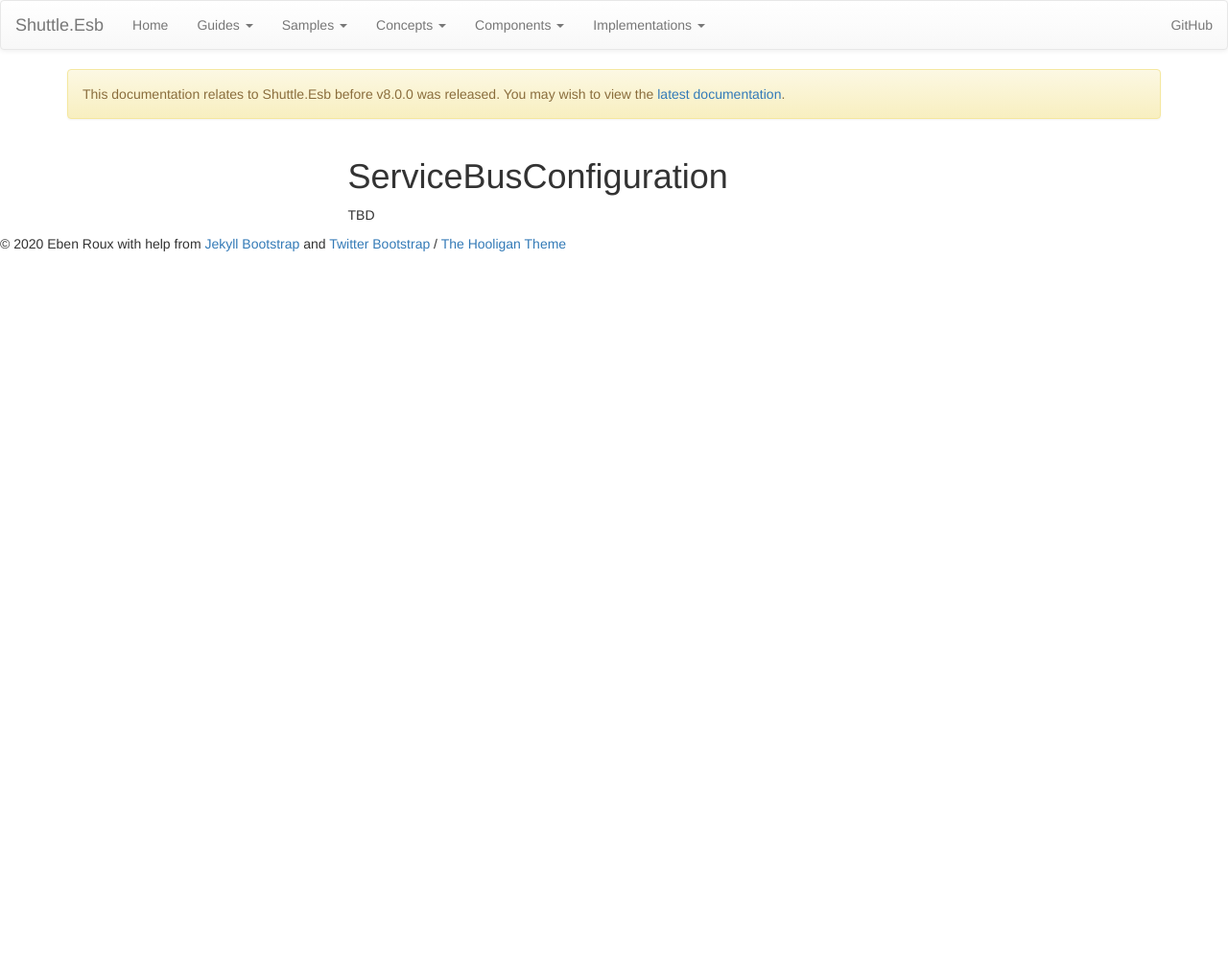
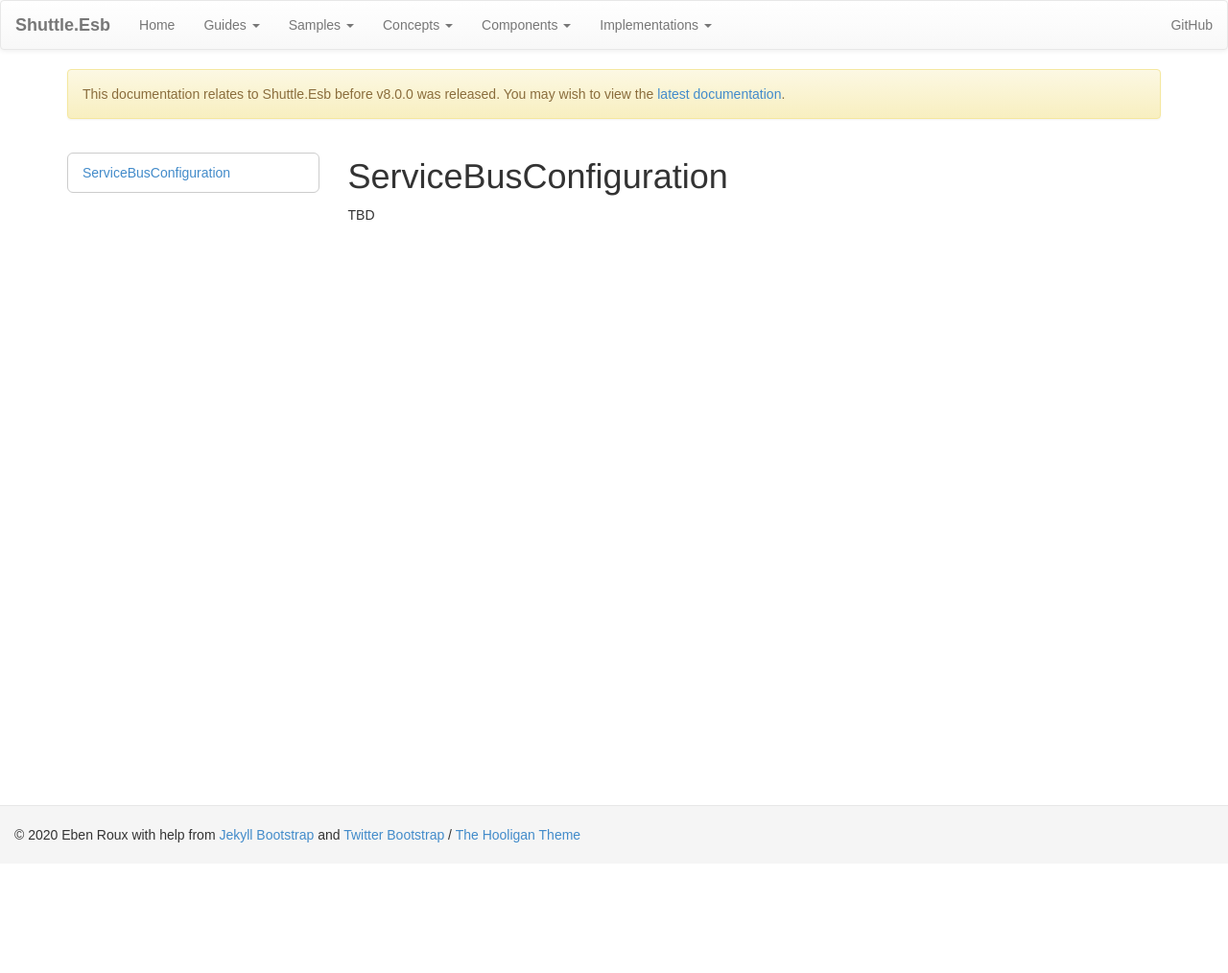
Before and after one commit to Shuttle/shuttle-esb-v7, a Jekyll site: the page built from service-bus-configuration.md, in a window 1280 px wide. Shown: the whole page at 96% size. Built offline with Jekyll 4.4.1, drawn with Linux system fonts in a browser that asks for light colours; nearby versions of some CDN libraries; library files that are not in the unit come from our copies; before the commit the page ends 900 px from its top, so only the background shows below that; some of the changed lines change nothing that is shown.

Commit message:
- baseurl

```diff
--- a/_config.yml
+++ b/_config.yml
@@ -59,7 +59,7 @@ JB :
   #   - Only the following values are falsy: ["", null, false]
   #   - When setting BASE_PATH it must be a valid url.
   #     This means always setting the protocol (http|https) or prefixing with "/"
-  BASE_PATH : /shuttle-esb
+  BASE_PATH : /shuttle-esb-v7
 
   # By default, the asset_path is automatically defined relative to BASE_PATH plus the enabled theme.
   # ex: [BASE_PATH]/assets/themes/[THEME-NAME]
```
Also changed, not shown: 1 other file.
